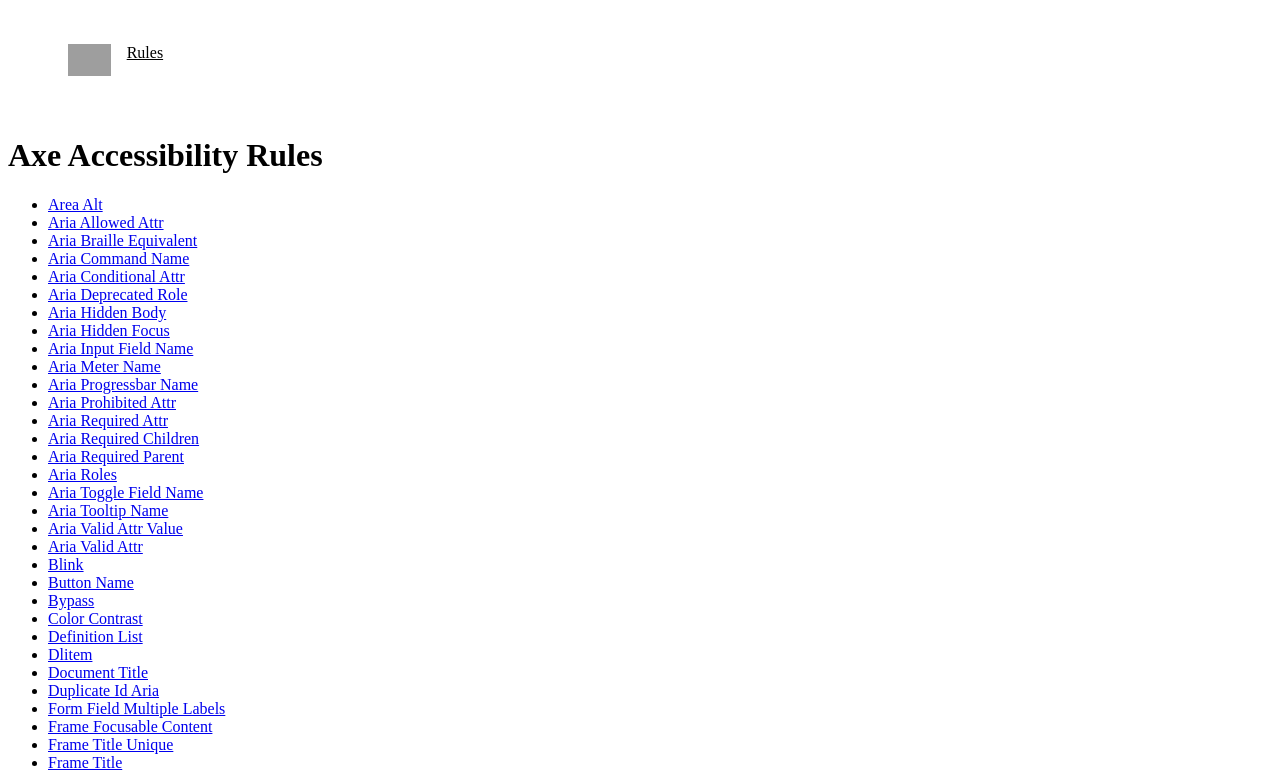
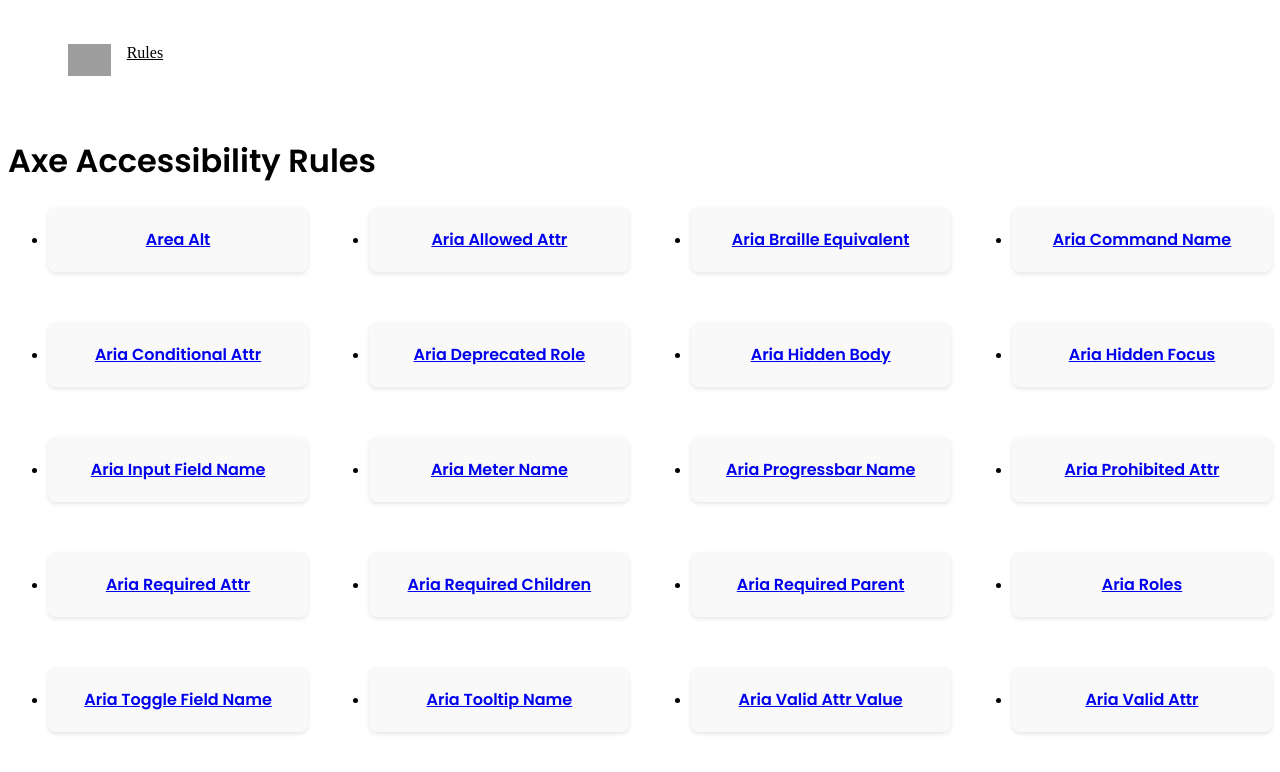
Before and after one commit to Banemann/charlietango, a Next.js app: page /rules in a window 1280 px wide. Shown: the top 772 px of the page. Built offline with nearby package versions, Linux system fonts and the light colour scheme; grey boxes are pictures that could not be loaded.

Commit message:
rules css

```diff
--- /dev/null
+++ b/src/pages/rules/Rules.module.css
@@ -0,0 +1,30 @@
+@import url('https://fonts.googleapis.com/css2?family=Libre+Baskerville:wght@400;700&family=Poppins:wght@400;600;700&display=swap');
+
+.main{
+    max-width: 1275px;
+  margin: 0 auto;
+
+}
+
+.main h1{
+font-family: 'Poppins', sans-serif;
+  font-size: 2rem;
+  font-weight: 600;
+}
+
+.cardContainer {
+    display: grid;
+    grid-template-columns: 1fr 1fr 1fr 1fr;
+    gap: 5%;
+}
+
+.card {
+  background-color: #f9f9f9;
+  padding: 20px;
+  border-radius: 8px;
+  box-shadow: 0 2px 4px rgba(0, 0, 0, 0.1);
+  text-align: center;
+  font-family: 'Poppins', sans-serif;
+  font-size: 1rem;
+  font-weight: 600;
+}
--- a/src/pages/rules/index.jsx
+++ b/src/pages/rules/index.jsx
@@ -1,5 +1,6 @@
 import Link from 'next/link';
 import Header from "../../app/components/Header";
+import styles from "./Rules.module.css";
 
 const rulesData = [
   { id: 'area-alt' },
@@ -72,18 +73,22 @@
 
 export default function RulesOverview() {
   return (
-    <main>
+    <main className={styles.main}>
       <Header/>
       <h1>Axe Accessibility Rules</h1>
-      <ul>
+      <div>
+      <ul className={styles.cardContainer}>
         {rulesData.map(rule => (
           <li key={rule.id}>
             <Link href={`/rules/${rule.id}`}>
-              {formatDisplayName(rule.id)}
+              <div className={styles.card}>
+                {formatDisplayName(rule.id)}
+              </div>
             </Link>
           </li>
         ))}
       </ul>
+      </div>
     </main>
   );
 }
```
